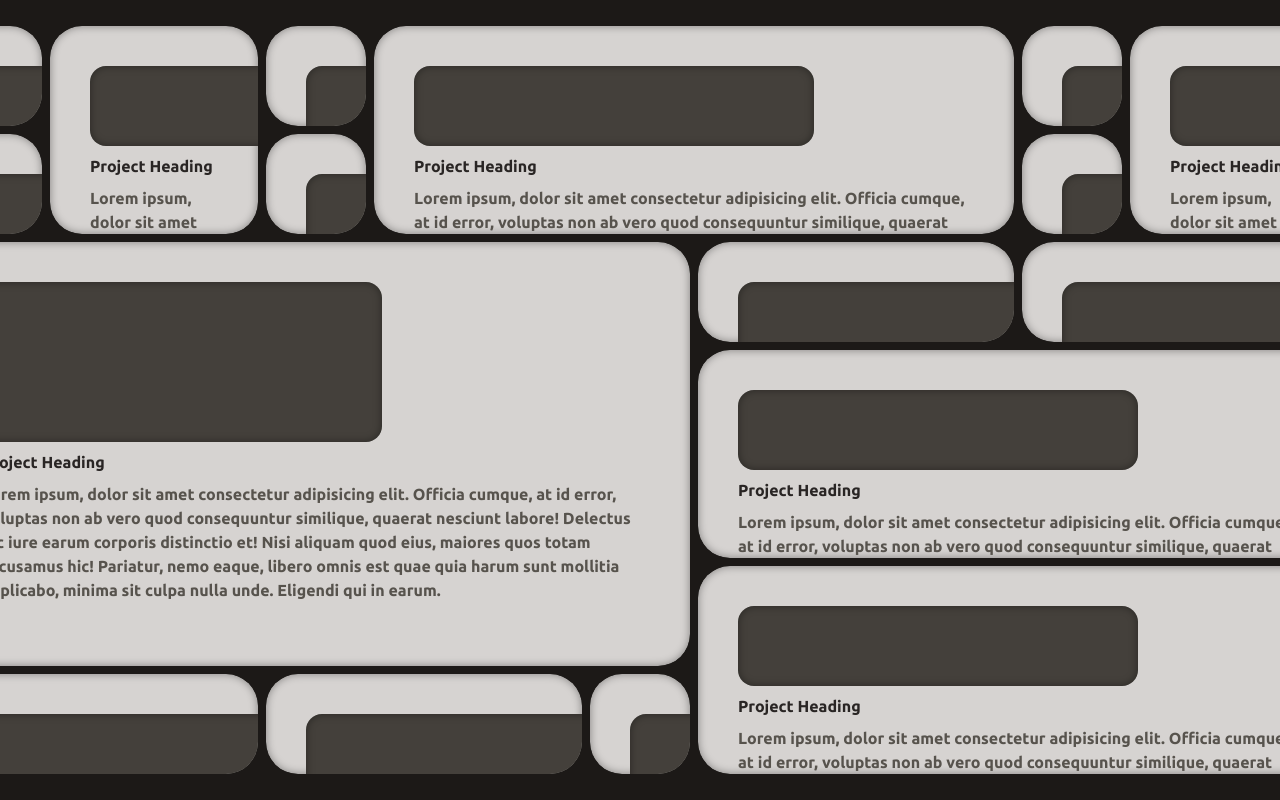
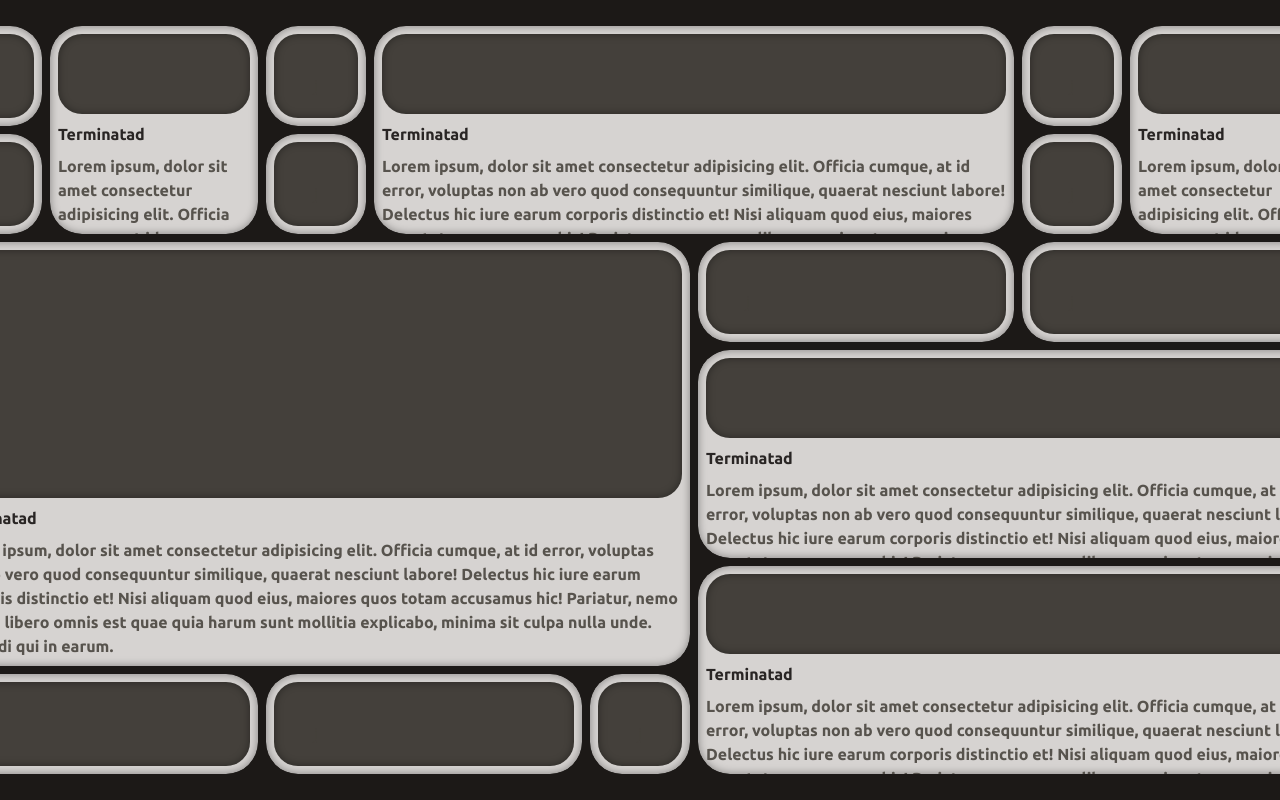
Before and after one commit to OLDHel1Otrope/randomComponents, a Next.js app: page /metroUI in a window 1280 px wide. Shown: the top 800 px of the page. Built offline with nearby package versions, Linux system fonts and the light colour scheme.

Commit message:
optimizations

```diff
--- /dev/null
+++ b/src/app/docked/page.tsx
@@ -0,0 +1,15 @@
+import Dock from "@/components/dock";
+const DesktopView=()=>{
+    return(
+        <div>
+            <div className="flex flex-col w-20">
+                <Dock/>
+            </div>
+            <div className="flex flex-row w-full h-full">
+
+            </div>
+        </div>
+    )
+}
+
+export default DesktopView;
--- a/src/app/metroUI/page.tsx
+++ b/src/app/metroUI/page.tsx
@@ -8,13 +8,21 @@ const GridComponent = () => {
   const [cards, setCards] = useState([]);
 
   const cardTypes = [
-    { className: "card-7x4", width: 7, height: 4, count: 1, data: "Portfolio" },
+    {
+      className: "card-7x4",
+      width: 7,
+      height: 4,
+      count: 1,
+      data: "Portfolio",
+      size: 4,
+    },
     {
       className: "card-3x3",
       width: 6,
       height: 2,
       count: 7,
       data: "High Tier weight carrying things",
+      size: 2,
     },
     {
       className: "card-2x2",
@@ -22,6 +30,7 @@ const GridComponent = () => {
       height: 2,
       count: 150,
       data: "Experiences",
+      size: 2,
     },
     {
       className: "card-2x2",
@@ -29,6 +38,7 @@ const GridComponent = () => {
       height: 1,
       count: 150,
       data: "Experiences",
+      size: 1,
     },
 
     {
@@ -37,6 +47,7 @@ const GridComponent = () => {
       height: 1,
       count: 200,
       data: "general stuff",
+      size: 1,
     },
   ];
 
@@ -76,7 +87,7 @@ const GridComponent = () => {
   useEffect(() => {
     const placeCards = async () => {
       const newCards = [];
-      for (const { className, width, height, count, data } of cardTypes) {
+      for (const { className, width, height, count, data, size } of cardTypes) {
         for (let i = 0; i < count; i++) {
           const position = chooseRandomPosition(width, height);
           if (position) {
@@ -92,6 +103,7 @@ const GridComponent = () => {
               data,
               color: chosenColor.primary,
               textColor: chosenColor.secondary ? "white" : "#282828",
+              size: size,
             });
 
             setCards([...newCards]);
@@ -106,7 +118,7 @@ const GridComponent = () => {
   return (
     <div className="w-screen h-screen bg-stone-900">
       <div
-        className="grid gap-2 bg-stone-900 p-0 w-full h-full place-content-center"
+        className="grid gap-2 bg-stone-900 w-full h-full place-content-center"
         style={{
           gridTemplateColumns: `repeat(${gridCols}, 100px)`,
           gridTemplateRows: `repeat(${gridRows}, 100px)`,
@@ -122,7 +134,7 @@ const GridComponent = () => {
               gridRow: `${card.y + 1} / span ${card.height}`,
             }}
           >
-            <InfoCard />
+            <InfoCard size={card.size} />
           </div>
         ))}
       </div>
--- a/src/components/Dock.jsx
+++ b/src/components/Dock.jsx
@@ -1,11 +1,31 @@
 const Dock = () => {
-  const gridItems = Array.from({ length: 10 }, (_, i) => i + 1);
+  const gridItems = Array.from({ length: 6 }, (_, i) => i + 1);
 
   return (
-    <div className="flex flex-col gap-2 h-screen w-10 p-2 bg-gray-800">
-      {gridItems.map((item) => (
-        <div key={item} className="flex items-center overflow-hidden justify-center rounded-4xl w-8 h-8">icon</div>
-      ))}
+    <div className="flex  h-screen w-full bg-stone-800 flex-col-reverse">
+      <div className="flex items-center overflow-hidden justify-center w-full h-20 bg-stone-700">
+        <img
+          src="/thumbs.svg"
+          alt="Dock Logo"
+          className="h-16 w-16 object-contain"
+        />
+      </div>
+      <div className="flex flex-col p-2 gap-2">
+        {gridItems.map((item) => (
+          <div
+            key={item}
+            className="flex items-center overflow-hidden justify-center rounded-2xl w-16 h-16 bg-stone-700"
+          >
+            <img
+              src="/thumbs.svg"
+              alt="Dock Logo"
+              className="h-16 w-16 object-contain"
+            />
+          </div>
+        ))}
+      </div>
     </div>
   );
 };
+
+export default Dock;
--- a/src/components/DraggableDiv.tsx
+++ b/src/components/DraggableDiv.tsx
@@ -33,9 +33,42 @@ const DraggableDiv = ({ visible, closeFunction }) => {
             </button>
           </div>
         </div>
-        <div className="p-4 text-gray-700 flex-col">
-          this is where the details of the particullar skill/project will be
-          displayed
+        <div className="p-4  flex flex-col text-stone-900 gap-4 overflow-y-auto">
+          <h1 className="font-semibold text-stone-700 text-6xl">Project Heading</h1>
+          <div className="flex flex-row gap-4 overflow-none">
+            <div className="rounded-2xl bg-stone-400 w-60 h-60  shadow-[inset_0px_0px_8px_rgba(0,0,0,0.4)] p-10 "></div>
+            <div className="rounded-2xl bg-stone-400 w-60 h-60  shadow-[inset_0px_0px_8px_rgba(0,0,0,0.4)] p-10 "></div>
+            <div className="rounded-2xl bg-stone-400 w-60 h-60  shadow-[inset_0px_0px_8px_rgba(0,0,0,0.4)] p-10 "></div>
+            <div className="rounded-2xl bg-stone-400 w-60 h-60  shadow-[inset_0px_0px_8px_rgba(0,0,0,0.4)] p-10 "></div>
+          </div>
+          <div className="font-extrabold text-stone-600">
+            Lorem ipsum, dolor sit amet consectetur adipisicing elit. Sapiente
+            distinctio numquam esse ducimus, eos suscipit nemo explicabo
+            pariatur magnam voluptatum saepe quod voluptates libero voluptatem
+            beatae veritatis, ut sit magni. Nostrum minima sapiente quae
+            laboriosam, accusantium quidem mollitia recusandae nam quaerat quos
+            accusamus et ratione nihil fugiat architecto asperiores sunt commodi
+            pariatur minus dolorem odit, consequatur ducimus debitis? Ea,
+            mollitia! Atque quisquam repellat eos nihil magni, aliquam sit ullam
+            necessitatibus nulla hic, soluta a exercitationem. Aperiam omnis,
+            dolorem et numquam consequuntur officia eaque cumque animi neque
+            laborum dolor deserunt illum. Velit ipsam enim ad. Consequatur,
+            fugit. Repudiandae libero hic tempora eaque quas sit reiciendis
+            reprehenderit quos, dolor velit nihil iusto autem consequuntur
+            expedita officiis porro doloribus culpa quibusdam doloremque dolore.
+            Nesciunt amet, rem inventore quis, libero nostrum, vel aliquam velit
+            officiis impedit expedita odit necessitatibus. Nostrum rerum
+            perferendis vitae consequuntur quam quod reiciendis quisquam
+            perspiciatis, aliquid deserunt quasi, hic aspernatur.
+          </div>
+          <div className="flex space-x-4">
+            {/* <button className="px-4 py-2 bg-blue-600 text-white rounded-lg hover:bg-blue-700">
+              View More
+            </button> */}
+            <button className="px-4 py-2 bg-green-700 text-white rounded-lg hover:bg-green-800">
+              Go to Page
+            </button>
+          </div>
         </div>
       </div>
     </Draggable>
--- a/src/components/card.tsx
+++ b/src/components/card.tsx
@@ -1,19 +1,47 @@
-"use client"
+"use client";
 
 import { useState } from "react";
 import DraggableDiv from "./DraggableDiv";
 
-const InfoCard = ({}) => {
+const InfoCard = ({ size }: { size: number }) => {
   const [visible, setVisible] = useState(false);
+
   return (
-    <div className="rounded-4xl flex flex-col gap-2 bg-stone-300 w-full h-full shadow-[inset_0px_0px_8px_rgba(0,0,0,0.4)] p-10 hover:bg-stone-200 transition-all duration-500"
-    onClick={()=>setVisible(!visible)}>
-        <div className="rounded-2xl bg-stone-700 w-100 h-40  shadow-[inset_0px_0px_8px_rgba(0,0,0,0.4)] p-10 "></div>
-        <h1 className="font-semibold text-stone-800">Project Heading</h1>
-        <p className=" font-extrabold text-stone-600">Lorem ipsum, dolor sit amet consectetur adipisicing elit. Officia cumque, at id error, voluptas non ab vero quod consequuntur similique, quaerat nesciunt labore! Delectus hic iure earum corporis distinctio et!
-        Nisi aliquam quod eius, maiores quos totam accusamus hic! Pariatur, nemo eaque, libero omnis est quae quia harum sunt mollitia explicabo, minima sit culpa nulla unde. Eligendi qui in earum.</p>
-    <DraggableDiv visible={visible} closeFunction={()=>setVisible(!visible)}/>
-    </div>
+    <>
+      {size === 1 ? (
+        <div
+          className="rounded-4xl flex flex-col gap-2 p-2 bg-stone-300 w-full h-full shadow-[inset_0px_0px_8px_rgba(0,0,0,0.4)] hover:bg-stone-200 transition-all duration-500 text-stone-700"
+          onClick={() => setVisible(!visible)}
+        >
+          <div className="rounded-3xl bg-stone-700 w-full h-full shadow-[inset_0px_0px_8px_rgba(0,0,0,0.4)] p-10">j</div>
+          <DraggableDiv
+            visible={visible}
+            closeFunction={() => setVisible(!visible)}
+          />
+        </div>
+      ) : (
+        <div
+          className="rounded-4xl flex flex-col gap-2 bg-stone-300 w-full h-full shadow-[inset_0px_0px_8px_rgba(0,0,0,0.4)] p-2 hover:bg-stone-200 transition-all duration-500"
+          onClick={() => setVisible(!visible)}
+        >
+          <div className="rounded-3xl bg-stone-700 w-full h-full shadow-[inset_0px_0px_8px_rgba(0,0,0,0.4)] p-10"></div>
+          <h1 className="font-semibold text-stone-800">Terminatad</h1>
+          <p className="font-extrabold text-stone-600">
+            Lorem ipsum, dolor sit amet consectetur adipisicing elit. Officia
+            cumque, at id error, voluptas non ab vero quod consequuntur
+            similique, quaerat nesciunt labore! Delectus hic iure earum corporis
+            distinctio et! Nisi aliquam quod eius, maiores quos totam accusamus
+            hic! Pariatur, nemo eaque, libero omnis est quae quia harum sunt
+            mollitia explicabo, minima sit culpa nulla unde. Eligendi qui in
+            earum.
+          </p>
+          <DraggableDiv
+            visible={visible}
+            closeFunction={() => setVisible(!visible)}
+          />
+        </div>
+      )}
+    </>
   );
 };
 
```
Also changed, not shown: public/thumbs.svg (added).
